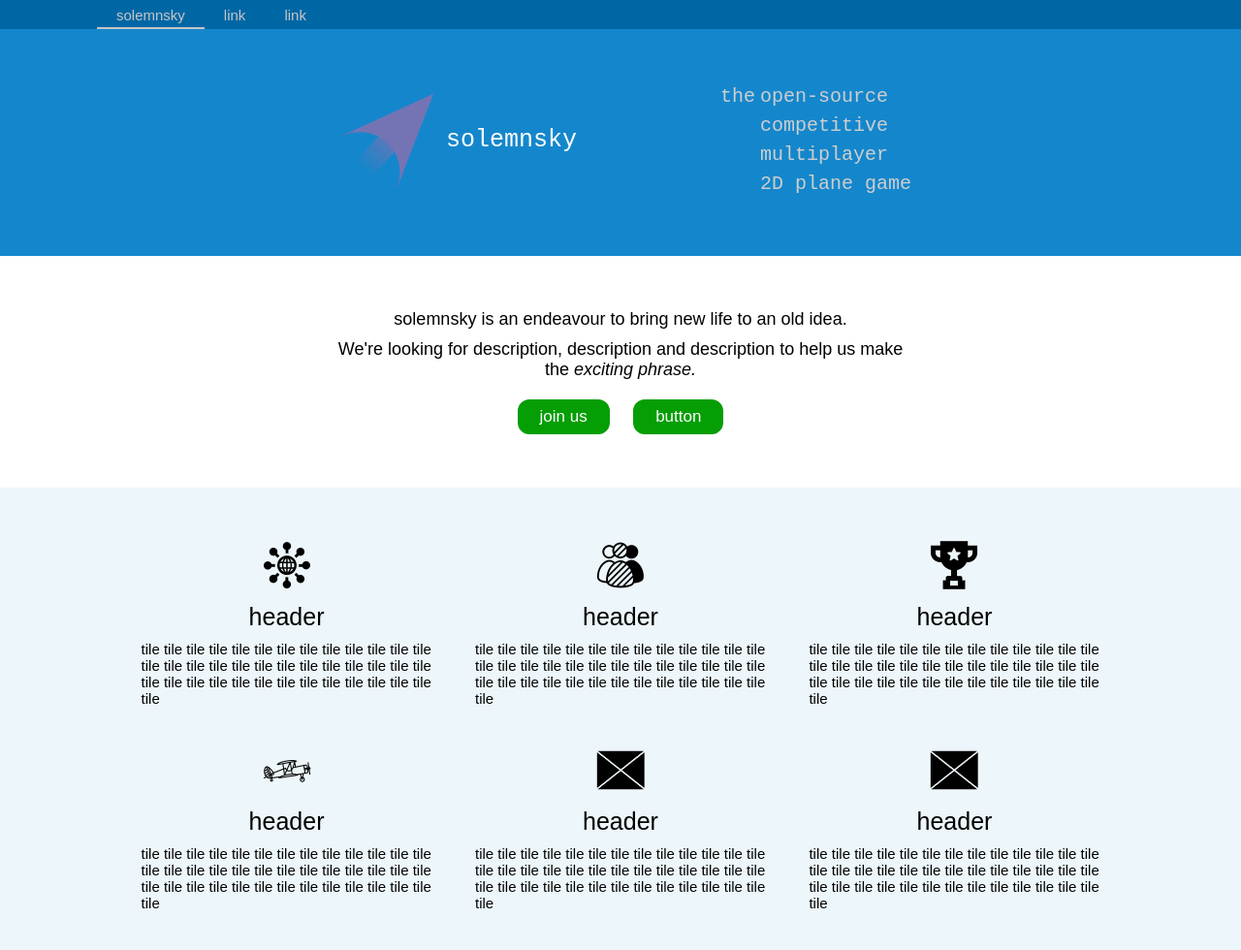
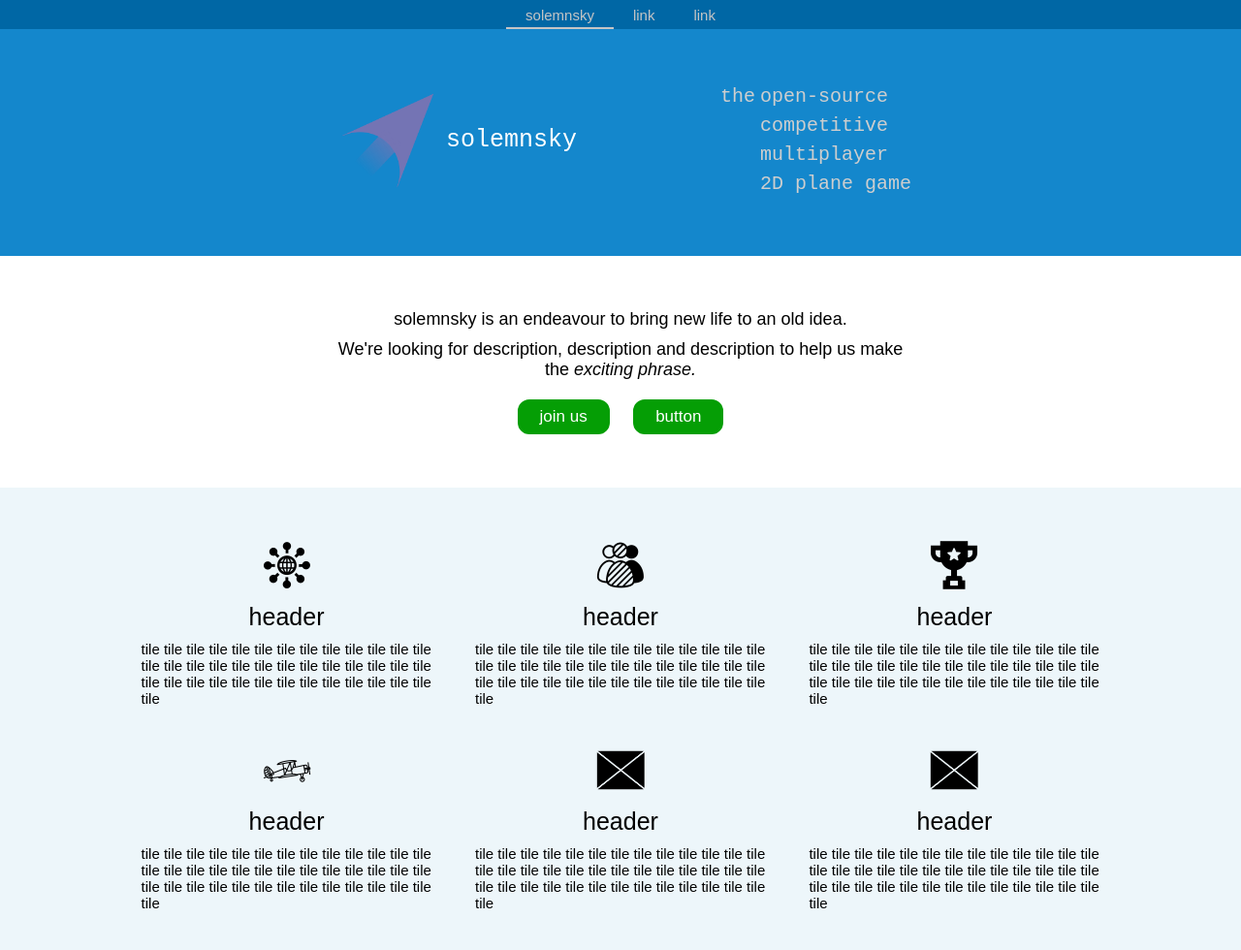
Before and after one commit to solemnsky/solemnsky.github.io, a Jekyll site: the page built from index.html, in a window 1280 px wide. Shown: the whole page at 97% size. Built offline with Jekyll 4.4.1, drawn with Linux system fonts in a browser that asks for light colours.

Commit message:
experimenting with center navbar

```diff
--- a/css/main.scss
+++ b/css/main.scss
@@ -17,9 +17,9 @@ nav#top-nav {
   $text-height: 15px;
   $inside-color: #c5c5c5;
 
-  padding-left: 100px;
   background-color: #0067a5;
   height: $header-height;
+  text-align: center;
 
   overflow: hidden;
 
```
